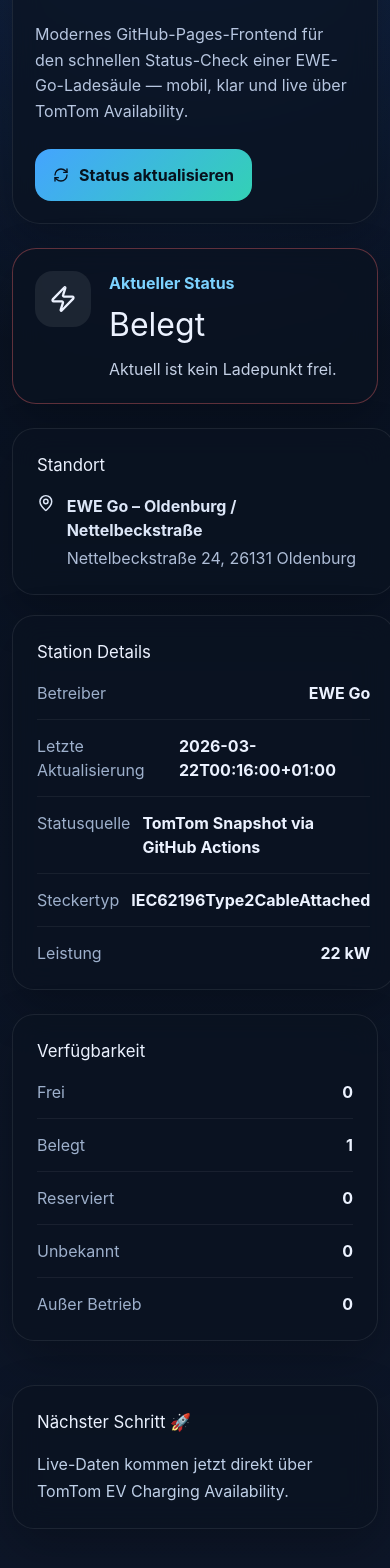
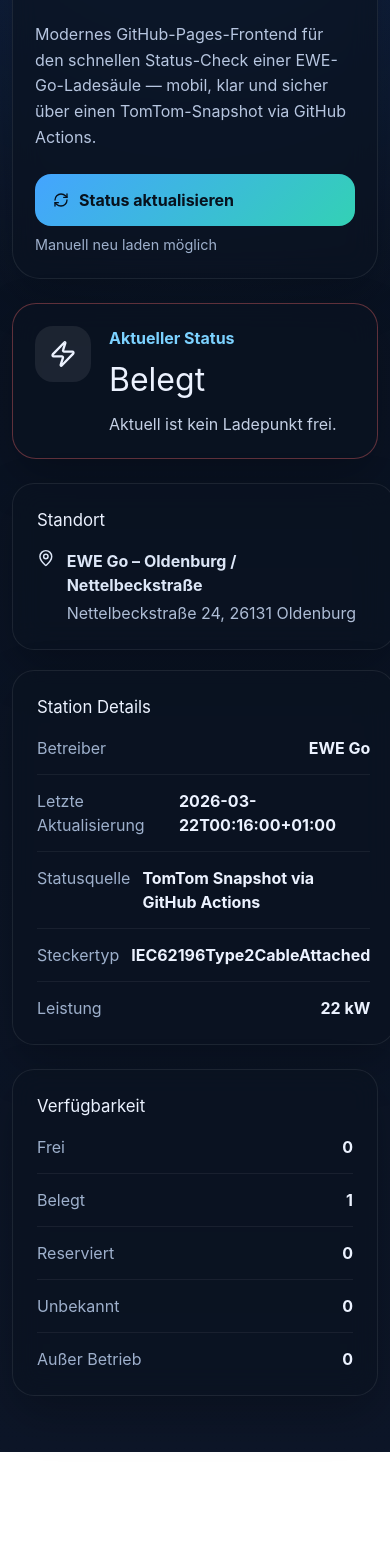
Before and after one commit to JWehber/GetChargerStatus, a React (Vite) app in the folder charger-web/: page / in a window 390 px wide. Shown: the part 200-1768 px from the top of the page. After the commit the page ends 1652 px from the top, so only its background shows below. Built offline with nearby package versions, Linux system fonts and the light colour scheme.

Commit message:
feat: improve refresh interaction

```diff
--- a/charger-web/src/App.tsx
+++ b/charger-web/src/App.tsx
@@ -8,7 +8,6 @@
   name: 'EWE Go – Oldenburg / Nettelbeckstraße',
   address: 'Nettelbeckstraße 24, 26131 Oldenburg',
   operator: 'EWE Go',
-  hint: 'Live-Daten kommen jetzt direkt über TomTom EV Charging Availability.',
 }
 
 const stateConfig: Record<ChargerState, { className: string; icon: ReactNode }> = {
@@ -35,7 +34,7 @@
 }
 
 function App() {
-  const { status, loading, error, refresh } = useChargerStatus()
+  const { status, loading, refreshing, error, refresh } = useChargerStatus()
   const effectiveState = status?.state ?? 'unknown'
   const cfg = stateConfig[effectiveState]
 
@@ -47,13 +46,22 @@
           <h1>Deine Ladesäule in Oldenburg auf einen Blick</h1>
           <p className="hero-text">
             Modernes GitHub-Pages-Frontend für den schnellen Status-Check einer EWE-Go-Ladesäule — mobil,
-            klar und live über TomTom Availability.
+            klar und sicher über einen TomTom-Snapshot via GitHub Actions.
           </p>
         </div>
-        <button className="refresh-button" type="button" onClick={() => void refresh()}>
-          <RefreshCw size={16} />
-          Status aktualisieren
-        </button>
+        <div className="refresh-control">
+          <button
+            className={`refresh-button${refreshing ? ' is-refreshing' : ''}`}
+            type="button"
+            onClick={() => void refresh(false)}
+            disabled={refreshing}
+            aria-busy={refreshing}
+          >
+            <RefreshCw size={16} className={refreshing ? 'spin' : ''} />
+            {refreshing ? 'Aktualisiere …' : 'Status aktualisieren'}
+          </button>
+          <p className="refresh-hint">{refreshing ? 'TomTom-Snapshot wird neu geladen …' : 'Manuell neu laden möglich'}</p>
+        </div>
       </section>
 
       <section className={cfg.className}>
@@ -117,11 +125,6 @@
             <li><span>Außer Betrieb</span><strong>{status?.summary.outOfService ?? '–'}</strong></li>
           </ul>
         </article>
-
-        <article className="note-card">
-          <h3>Nächster Schritt 🚀</h3>
-          <p>{station.hint}</p>
-        </article>
       </section>
     </main>
   )
--- a/charger-web/src/hooks/useChargerStatus.ts
+++ b/charger-web/src/hooks/useChargerStatus.ts
@@ -5,29 +5,36 @@
 export function useChargerStatus() {
   const [data, setData] = useState<ChargerStatus | null>(null)
   const [loading, setLoading] = useState(true)
+  const [refreshing, setRefreshing] = useState(false)
   const [error, setError] = useState<string | null>(null)
 
-  const refresh = useCallback(async () => {
+  const refresh = useCallback(async (initial = false) => {
     try {
       setError(null)
+      if (initial) {
+        setLoading(true)
+      } else {
+        setRefreshing(true)
+      }
       const next = await fetchChargerStatus()
       setData(next)
     } catch (err) {
       setError(err instanceof Error ? err.message : 'Unbekannter Fehler')
     } finally {
       setLoading(false)
+      setRefreshing(false)
     }
   }, [])
 
   useEffect(() => {
-    void refresh()
+    void refresh(true)
     const id = window.setInterval(() => {
-      void refresh()
+      void refresh(false)
     }, 60_000)
     return () => window.clearInterval(id)
   }, [refresh])
 
   const status = useMemo(() => data, [data])
 
-  return { status, loading, error, refresh }
+  return { status, loading, refreshing, error, refresh }
 }
--- a/charger-web/src/index.css
+++ b/charger-web/src/index.css
@@ -78,6 +78,13 @@
   line-height: 1.6;
 }
 
+.refresh-control {
+  display: flex;
+  flex-direction: column;
+  align-items: flex-end;
+  gap: 8px;
+}
+
 .refresh-button {
   display: inline-flex;
   align-items: center;
@@ -88,6 +95,32 @@
   background: linear-gradient(135deg, #44a4ff, #33d1b5);
   color: #07111d;
   font-weight: 700;
+  cursor: pointer;
+  transition: transform 0.18s ease, opacity 0.18s ease, box-shadow 0.18s ease;
+}
+
+.refresh-button:hover {
+  transform: translateY(-1px);
+  box-shadow: 0 10px 24px rgba(68, 164, 255, 0.22);
+}
+
+.refresh-button:disabled {
+  cursor: wait;
+  opacity: 0.85;
+}
+
+.refresh-button.is-refreshing {
+  background: linear-gradient(135deg, #7ab6ff, #7ce4d2);
+}
+
+.refresh-hint {
+  margin: 0;
+  font-size: 0.9rem;
+  color: #9eb0cc;
+}
+
+.spin {
+  animation: spin 0.9s linear infinite;
 }
 
 .status-card {
@@ -127,18 +160,23 @@
 .status-unknown {
   border-color: rgba(255, 212, 99, 0.35);
 }
+
 .status-available {
   border-color: rgba(70, 219, 146, 0.35);
 }
+
 .status-occupied {
   border-color: rgba(255, 110, 110, 0.35);
 }
+
 .status-charging {
   border-color: rgba(87, 177, 255, 0.35);
 }
+
 .status-reserved {
   border-color: rgba(255, 180, 90, 0.35);
 }
+
 .status-offline {
   border-color: rgba(181, 191, 207, 0.35);
 }
@@ -199,14 +237,13 @@
   color: #9eb0cc;
 }
 
-.note-card {
-  margin-top: 24px;
-}
-
-.note-card p {
-  margin: 0;
-  color: #bfd0e8;
-  line-height: 1.65;
+@keyframes spin {
+  from {
+    transform: rotate(0deg);
+  }
+  to {
+    transform: rotate(360deg);
+  }
 }
 
 @media (max-width: 760px) {
@@ -221,6 +258,11 @@
     padding: 22px;
   }
 
+  .refresh-control {
+    width: 100%;
+    align-items: stretch;
+  }
+
   .grid-layout {
     grid-template-columns: 1fr;
   }
```
